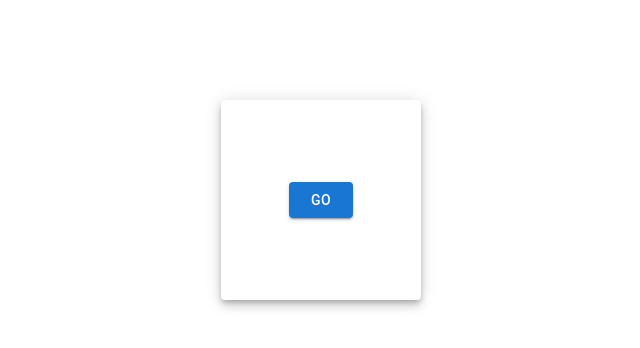
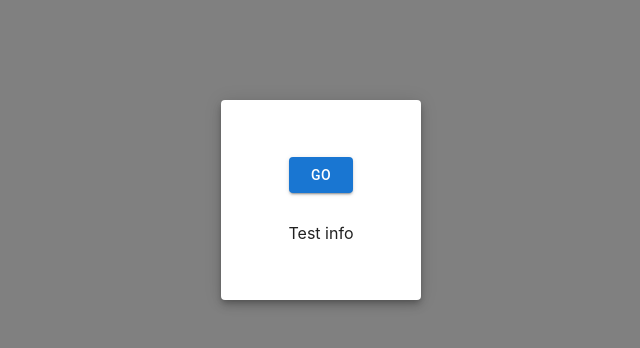
Before and after one commit to mrcruz117/reactJwtTest, a React (Create React App) app: page / in a window 1280 px wide. Shown: the top 348 px of the page, without its empty margins (319-959 px from the left). Built offline with nearby package versions, Linux system fonts and the light colour scheme.

Commit message:
set everything up for JWT backend playground

```diff
--- a/src/App.js
+++ b/src/App.js
@@ -1,6 +1,7 @@
 import RequestTester from "./components/RequestTester";
 
 function App() {
+  document.body.style = "background: grey;";
   return (
     <div>
       <RequestTester />
--- a/src/components/RequestTester.js
+++ b/src/components/RequestTester.js
@@ -1,7 +1,15 @@
-import React from "react";
+import React, { useState } from "react";
 import { Button, Card } from "@mui/material";
+import axios from "axios";
 
 export default function RequestTester() {
+  const [response, set_response] = useState("Test info");
+
+  const makeRequest = () => {
+    // add https request for JWT testing later
+
+    set_response("button working");
+  };
   return (
     <div
       style={{
@@ -19,9 +27,14 @@ export default function RequestTester() {
           display: "flex",
           justifyContent: "center",
           alignItems: "center",
+          flexDirection: "column",
         }}
       >
-        <Button variant="contained">GO</Button>
+        <Button onClick={makeRequest} variant="contained">
+          GO
+        </Button>
+        <br />
+        <div style={{ marginTop: "10px" }}>{response}</div>
       </Card>
     </div>
   );
```
